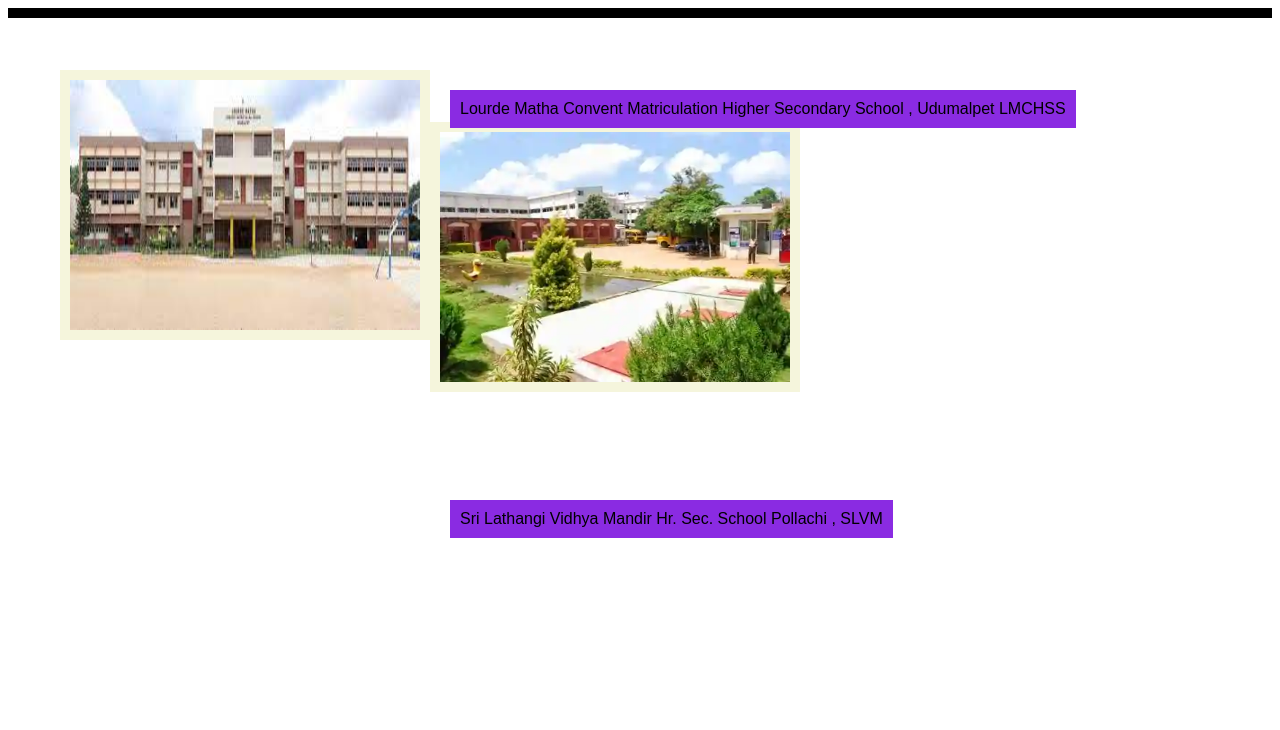
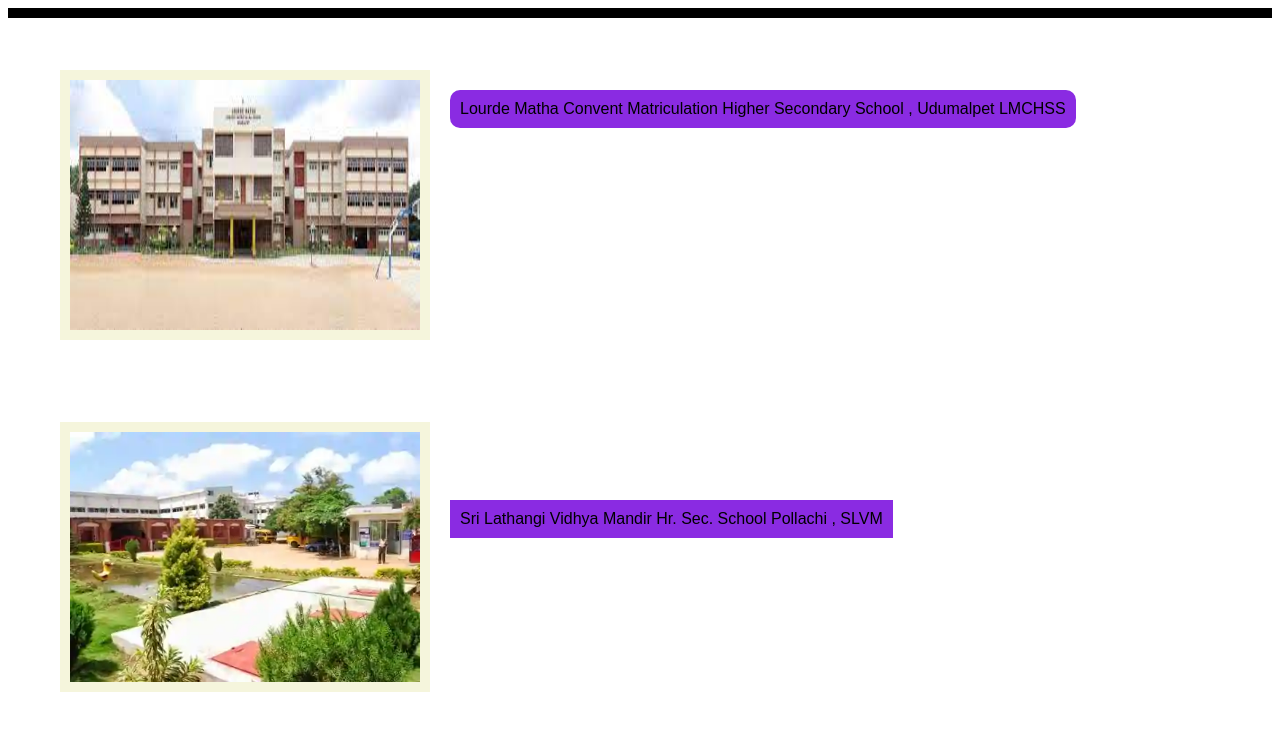
Before and after one commit to troubleshooters012/EWYL_TROUBLESHOOTERS, a plain HTML site: page 18-05-2022/Sriram.html in a window 1280 px wide. Drawn offline with Linux system fonts and the light colour scheme; files whose address does not match are found by name.

Commit message:
edited css -Sriram

```diff
--- a/18-05-2022/Sriram.css
+++ b/18-05-2022/Sriram.css
@@ -23,7 +23,7 @@ img{
     top: 90px;
     left: 450px;
     padding: 10px;
-
+    border-radius: 10px;
     text-align: justify;
     font-family: Arial, Helvetica, sans-serif;
 }
@@ -40,10 +40,11 @@ img{
 }
 
 .sample{
+    margin: 300px 100px 0px -370px;
     float: left;
     width: 350px;
     height: 250px;
-    top: 50%;
+    top: 100%;
     padding: 10px 10px 10px 10px;
     background-color: beige;
 }
```
